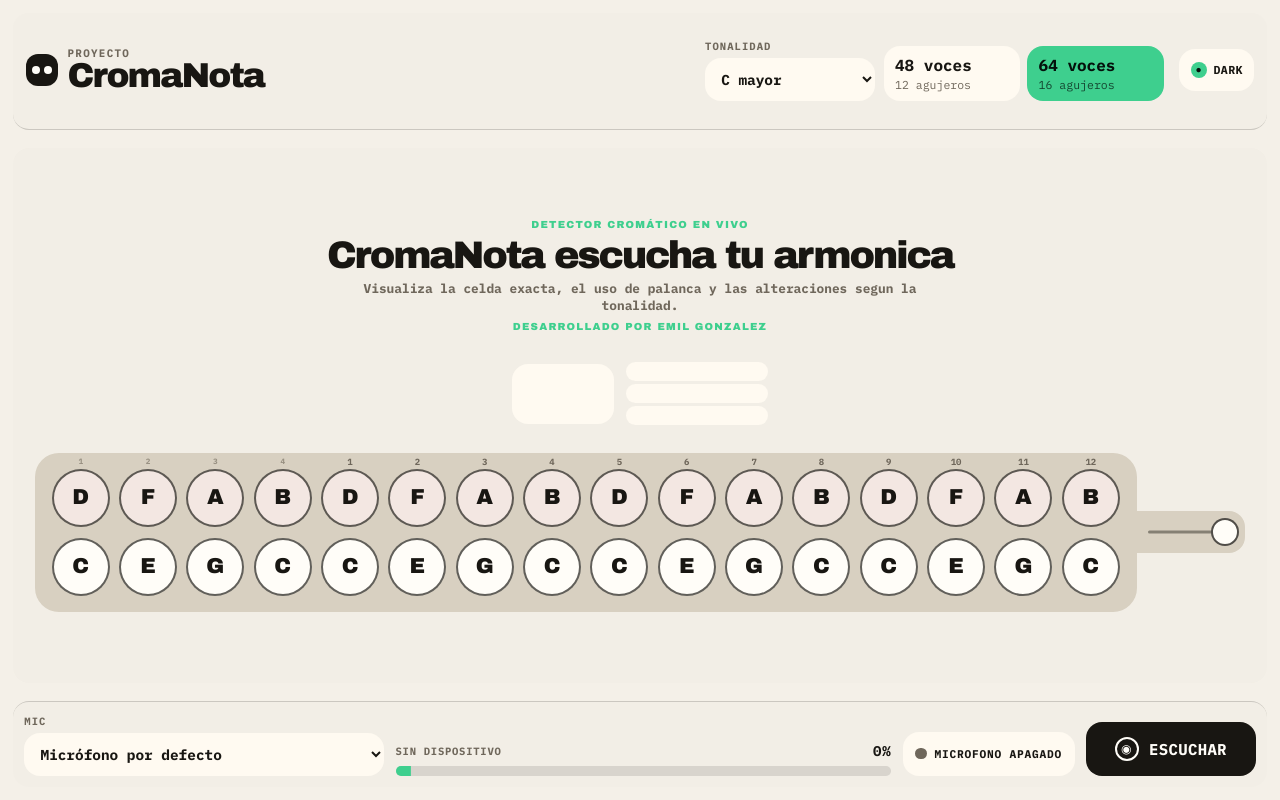
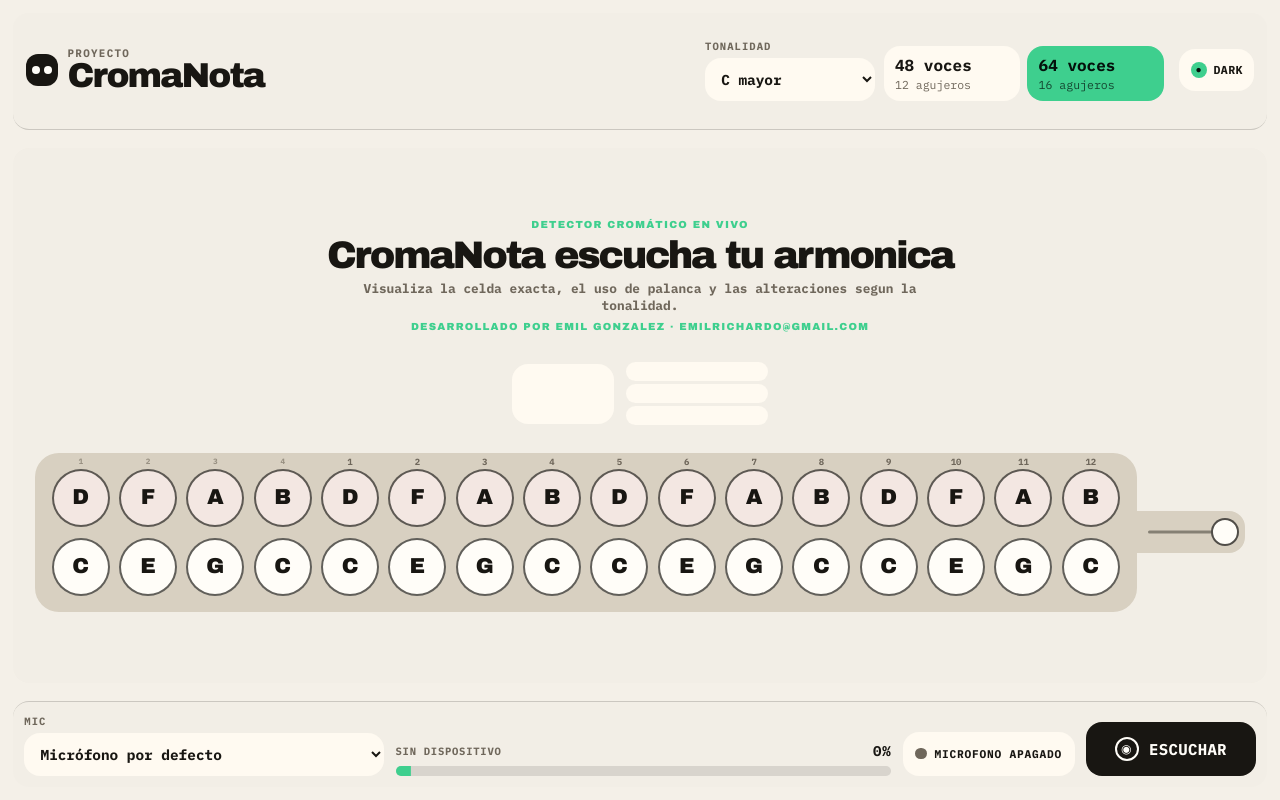
Before and after one commit to emilrichardo/armonicacromatica, a React (Vite) app: page / in a window 1280 px wide. Built offline with nearby package versions, Linux system fonts and the light colour scheme.

Commit message:
Add developer contact link

```diff
--- a/src/App.css
+++ b/src/App.css
@@ -204,6 +204,17 @@
   font-size: clamp(0.58rem, 0.8vw, 0.72rem);
   letter-spacing: 0.12em;
   text-transform: uppercase;
+}
+
+.contact-link {
+  color: inherit;
+  text-decoration: none;
+  text-underline-offset: 0.18em;
+}
+
+.contact-link:hover,
+.contact-link:focus-visible {
+  text-decoration: underline;
 }
 
 .app-intro h2 {
--- a/src/App.jsx
+++ b/src/App.jsx
@@ -606,7 +606,12 @@ function App() {
           <p className="intro-kicker">Detector cromático en vivo</p>
           <h2>CromaNota escucha tu armonica</h2>
           <p>Visualiza la celda exacta, el uso de palanca y las alteraciones segun la tonalidad.</p>
-          <small>Desarrollado por Emil Gonzalez</small>
+          <small>
+            Desarrollado por Emil Gonzalez ·{' '}
+            <a className="contact-link" href="mailto:emilrichardo@gmail.com">
+              emilrichardo@gmail.com
+            </a>
+          </small>
         </header>
 
         <div className="note-readout-hero layout-note-readout" aria-live="polite">
```
